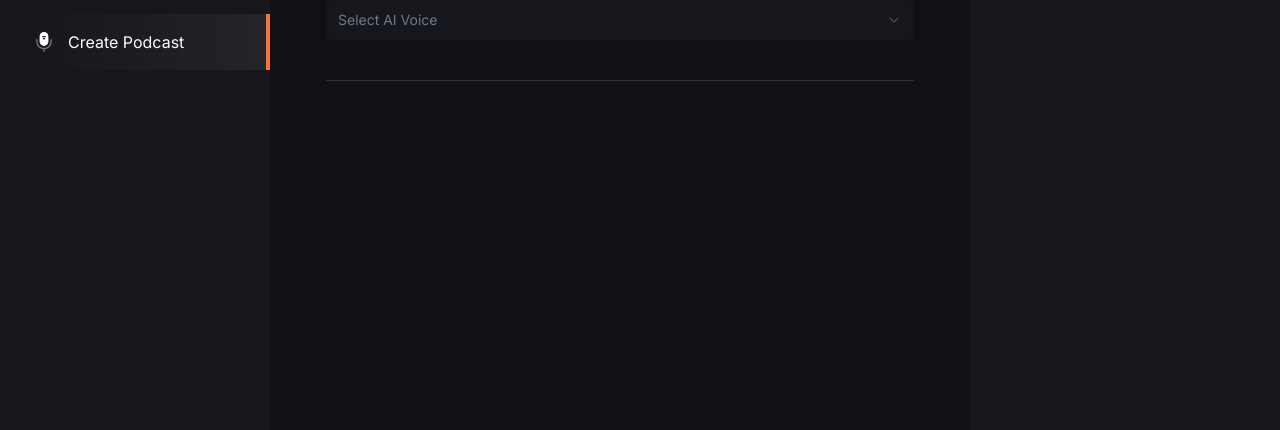
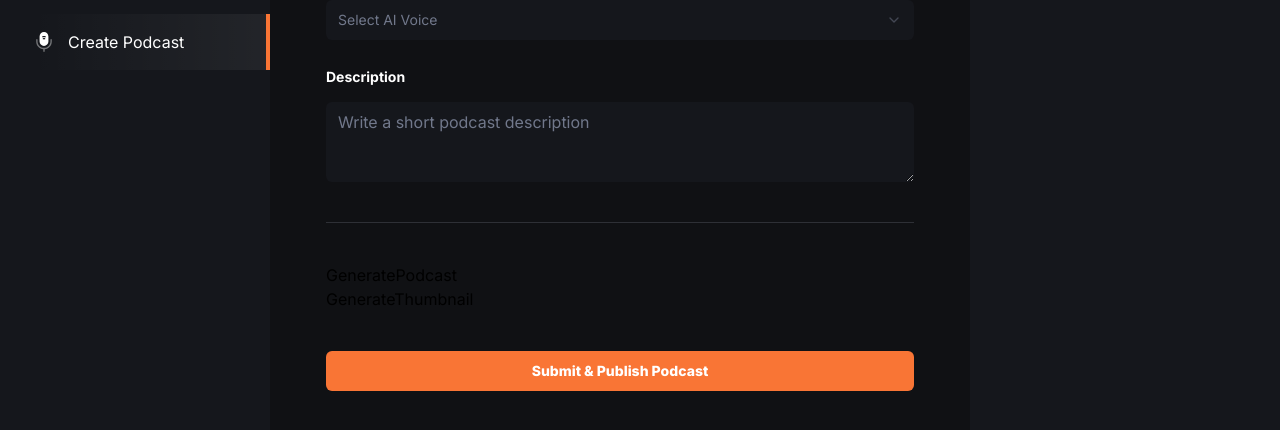
Before and after one commit to sloppysaint/CastCreate, a Next.js app: page /create-podcast in a window 1280 px wide. Shown: the part 278-708 px from the top of the page. Built offline with nearby package versions, Linux system fonts and the light colour scheme; no server answers.

Commit message:
still working on create podcast

```diff
--- a/app/(root)/create-podcast/page.tsx
+++ b/app/(root)/create-podcast/page.tsx
@@ -5,6 +5,7 @@ import { useForm } from "react-hook-form";
 import { z } from "zod";
 import { Label } from "@radix-ui/react-label";
 import { Button } from "@/components/ui/button";
+import { Textarea } from "@/components/ui/textarea";
 import {
   Form,
   FormControl,
@@ -24,21 +25,38 @@ import {
 
 import { Input } from "@/components/ui/input";
 import { cn } from "@/lib/utils";
+import { useState } from "react";
+import GeneratePodcast from "@/components/GeneratePodcast";
+import GenerateThumbnail from "@/components/GenerateThumbnail";
+import { Loader } from "lucide-react";
+import { Id } from "@/convex/_generated/dataModel";
 
 const formSchema = z.object({
-  username: z.string().min(2, {
-    message: "Username must be at least 2 characters.",
-  }),
+  podcastTitle: z.string().min(2),
+  podcastDescription: z.string().min(2),
+
 });
 
-const voiceCategories = ['Alloy', 'Shimmer', 'Nova', 'Echo', 'Fable', 'Onyx'];
+const voiceCategories = ["Alloy", "Shimmer", "Nova", "Echo", "Fable", "Onyx"];
 
 const CreatePodcast = () => {
+  const [imageStorageId, setImageStorageId] = useState<Id<"_storage"> | null>(null);
+  const [imagePrompt, setImagePrompt] = useState('')
+  const [imageUrl, setImageUrl] = useState('')
+  const [voiceType, setVoicetype] = useState<string | null>(null);
+  const [isSubmitting, setIsSubmitting] = useState(false)
+  const [audioStorageId, setAudioStorageId] = useState<Id<"_storage"> | null>(null);
+  const [audioUrl, setAudioUrl] = useState('');
+  const [audioDuration, setAudioDuration] = useState(0)
+  const [views, setViews] = useState(0)
+  const [voicePrompt, setVoicePrompt] = useState('')
+
   // 1. Define your form.
   const form = useForm<z.infer<typeof formSchema>>({
     resolver: zodResolver(formSchema),
     defaultValues: {
-      username: "",
+      podcastTitle: "",
+      podcastDescription: "",
     },
   });
 
@@ -84,27 +102,79 @@ const CreatePodcast = () => {
                 Select AI Voice
               </Label>
 
-              <Select>
-                <SelectTrigger className={cn('text-16 w-full border-none bg-black-1 text-gray-1')}>
-                  <SelectValue placeholder="Select AI Voice" className="placeholder:text-gray-1" />
+              <Select onValueChange={(value) => setVoicetype(value)}>
+                <SelectTrigger
+                  className={cn(
+                    "text-16 w-full border-none bg-black-1 text-gray-1"
+                  )}
+                >
+                  <SelectValue
+                    placeholder="Select AI Voice"
+                    className="placeholder:text-gray-1"
+                  />
                 </SelectTrigger>
                 <SelectContent className=" text-16 border-none bg-black-1 font-bold text-white-1 focus:ring-orange-1">
-                  {voiceCategories.map
-                    ((category) => (
-                      <SelectItem key = {category} value= {category} className="capitalize focus:bg-orange-1">
-                        {category}
-                      </SelectItem>
-                    ))
-                  }
+                  {voiceCategories.map((category) => (
+                    <SelectItem
+                      key={category}
+                      value={category}
+                      className="capitalize focus:bg-orange-1"
+                    >
+                      {category}
+                    </SelectItem>
+                  ))}
                 </SelectContent>
-                {/* {voiceType && (
+                {voiceType && (
                   <audio
                     className="hidden"
                     autoPlay
-                    // src={`/${voiceType}.mp3`}
+                    src={`/${voiceType}.mp3`}
                   />
-                )} */}
+                )}
               </Select>
+            </div>
+
+            <FormField
+              control={form.control}
+              name="podcastDescription"
+              render={({ field }) => (
+                <FormItem className="flex flex-col gap-2.5">
+                  <FormLabel className="text-16 font-bold text-white-1">
+                    Description
+                  </FormLabel>
+                  <FormControl>
+                    <Textarea
+                      className="input-class focus-visible:ring-orange-1"
+                      placeholder="Write a short podcast description"
+                      {...field}
+                    />
+                  </FormControl>
+
+                  <FormMessage className="text-white-1 " />
+                </FormItem>
+              )}
+            />
+          </div>
+          <div className="flex flex-col pt-10">
+            <GeneratePodcast />
+
+            <GenerateThumbnail />
+
+            <div className="mt-10 w-full">
+              <Button
+                type="submit"
+                className="text-16 w-full bg-orange-1 py-4 font-extrabold text-white-1 transition-all duration-500 hover:bg-black-1"
+              >
+                {isSubmitting ? (
+                  <>
+
+                  Submitting
+                  <Loader size={20} className="animate-spin ml-2"/>
+                  </>
+                ):(
+                  'Submit & Publish Podcast'
+                )}
+              </Button>
             </div>
           </div>
         </form>
--- /dev/null
+++ b/components/GeneratePodcast.tsx
@@ -0,0 +1,9 @@
+import React from 'react'
+
+const GeneratePodcast = () => {
+  return (
+    <div>GeneratePodcast</div>
+  )
+}
+
+export default GeneratePodcast
--- /dev/null
+++ b/components/GenerateThumbnail.tsx
@@ -0,0 +1,9 @@
+import React from 'react'
+
+const GenerateThumbnail = () => {
+  return (
+    <div>GenerateThumbnail</div>
+  )
+}
+
+export default GenerateThumbnail
--- /dev/null
+++ b/components/ui/textarea.tsx
@@ -0,0 +1,24 @@
+import * as React from "react"
+
+import { cn } from "@/lib/utils"
+
+export interface TextareaProps
+  extends React.TextareaHTMLAttributes<HTMLTextAreaElement> {}
+
+const Textarea = React.forwardRef<HTMLTextAreaElement, TextareaProps>(
+  ({ className, ...props }, ref) => {
+    return (
+      <textarea
+        className={cn(
+          "flex min-h-[80px] w-full rounded-md border border-input bg-background px-3 py-2 text-sm ring-offset-background placeholder:text-muted-foreground focus-visible:outline-none focus-visible:ring-2 focus-visible:ring-ring focus-visible:ring-offset-2 disabled:cursor-not-allowed disabled:opacity-50",
+          className
+        )}
+        ref={ref}
+        {...props}
+      />
+    )
+  }
+)
+Textarea.displayName = "Textarea"
+
+export { Textarea }
```
